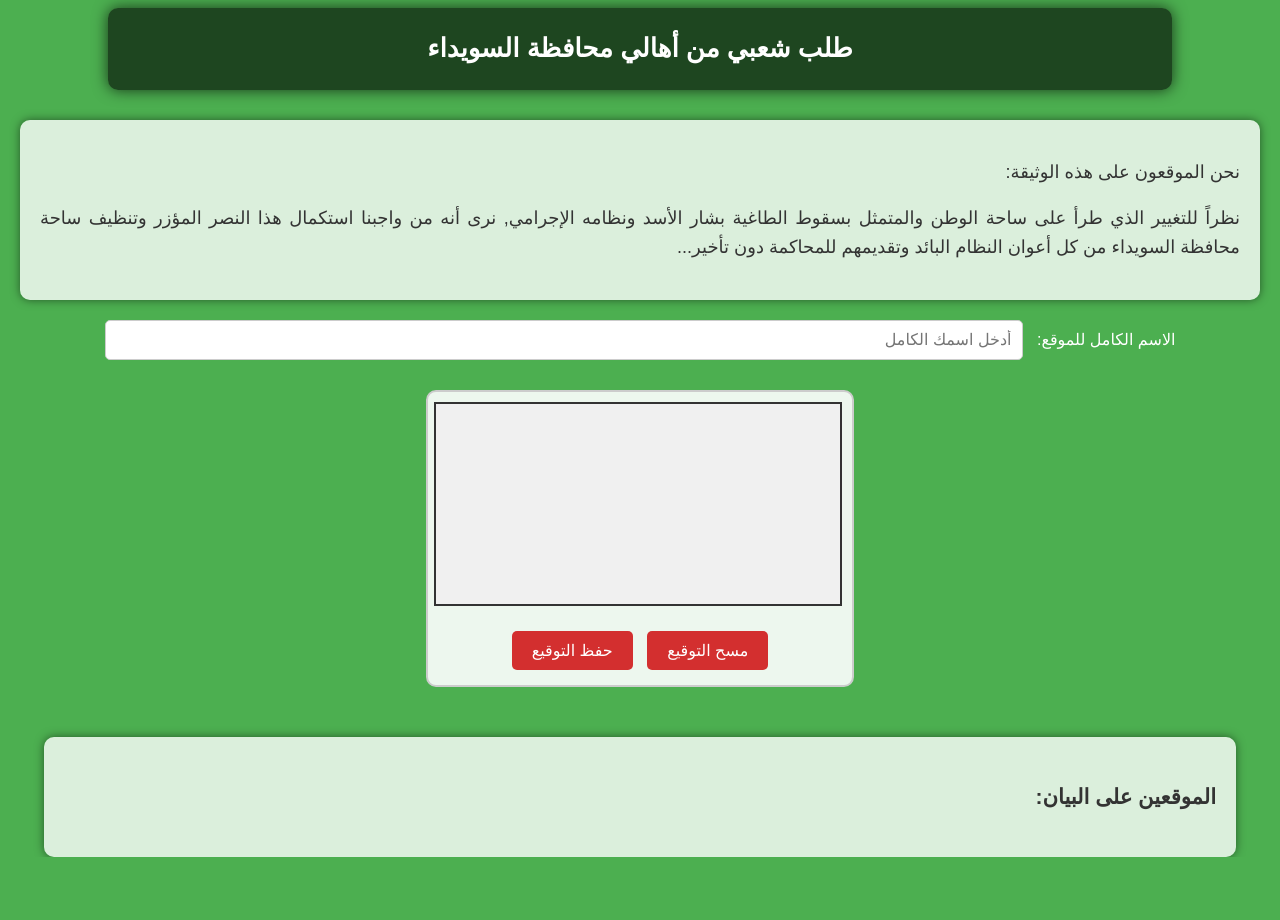
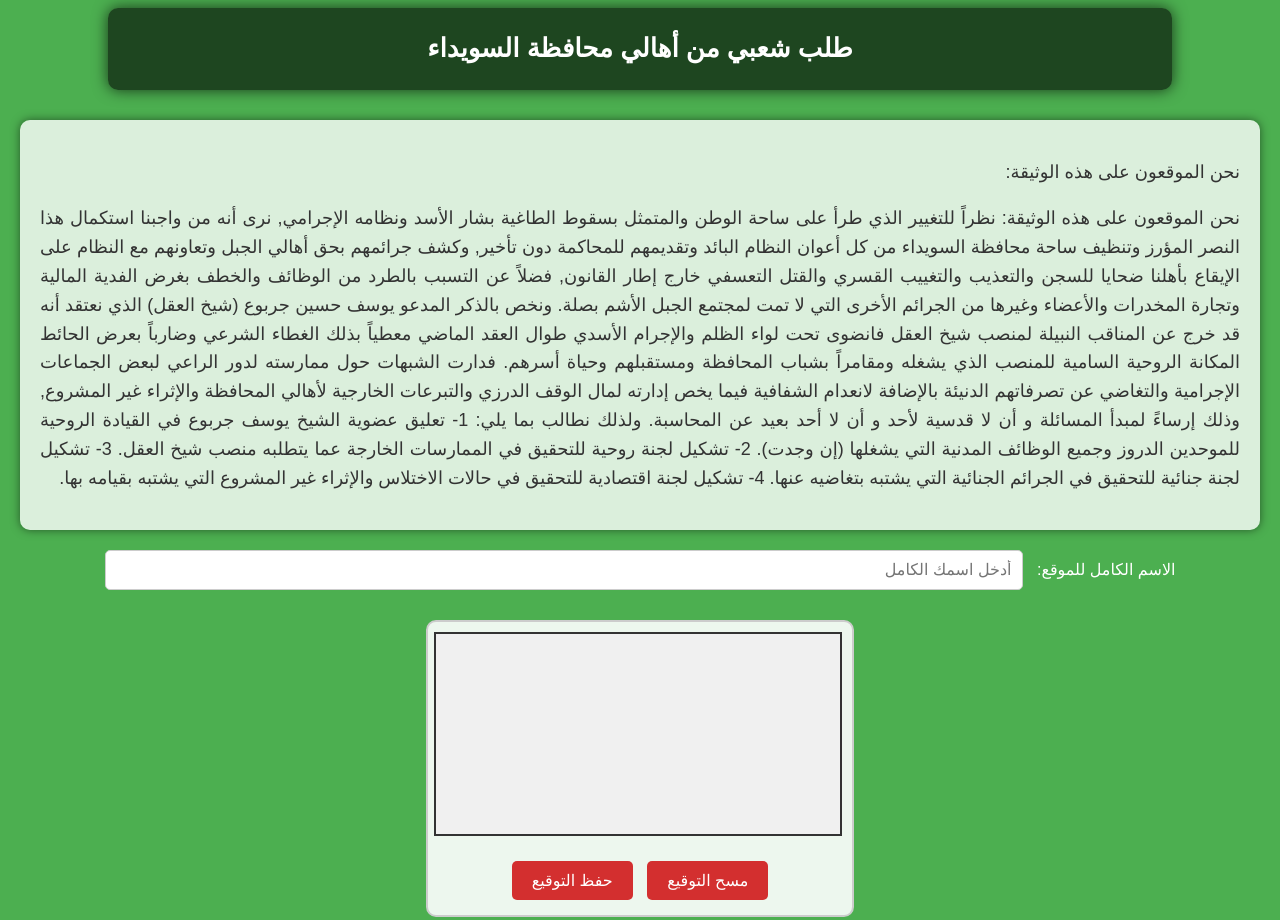
Before and after one commit to Rafat3000/signture-, a plain HTML site: page index.html in a window 1280 px wide. Shown: the part 122-1042 px from the top of the page. Before the commit the page ends 979 px from the top, so only its background shows below. Drawn offline with nearby package versions, Linux system fonts and the light colour scheme; no server answers.

Commit message:
Update index.html

```diff
--- a/index.html
+++ b/index.html
@@ -152,7 +152,14 @@
     <h1>طلب شعبي من أهالي محافظة السويداء</h1>
     <div class="statement-text">
         <p>نحن الموقعون على هذه الوثيقة:</p>
-        <p>نظراً للتغيير الذي طرأ على ساحة الوطن والمتمثل بسقوط الطاغية بشار الأسد ونظامه الإجرامي, نرى أنه من واجبنا استكمال هذا النصر المؤزر وتنظيف ساحة محافظة السويداء من كل أعوان النظام البائد وتقديمهم للمحاكمة دون تأخير...</p>
+        <p>نحن الموقعون على هذه الوثيقة:
+نظراً للتغيير الذي طرأ على ساحة الوطن والمتمثل بسقوط الطاغية بشار الأسد ونظامه الإجرامي, نرى أنه من واجبنا استكمال هذا النصر المؤرز وتنظيف ساحة محافظة السويداء من كل أعوان النظام البائد وتقديمهم للمحاكمة دون تأخير, وكشف جرائمهم بحق أهالي الجبل وتعاونهم مع النظام على الإيقاع بأهلنا ضحايا للسجن والتعذيب والتغييب القسري والقتل التعسفي خارج إطار القانون, فضلاً عن التسبب بالطرد من الوظائف والخطف بغرض الفدية المالية وتجارة المخدرات والأعضاء وغيرها من الجرائم الأخرى التي لا تمت لمجتمع الجبل الأشم بصلة.
+ونخص بالذكر المدعو يوسف حسين جربوع (شيخ العقل) الذي نعتقد أنه قد خرج عن المناقب النبيلة لمنصب شيخ العقل فانضوى تحت لواء الظلم والإجرام الأسدي طوال العقد الماضي معطياً بذلك الغطاء الشرعي وضارباً بعرض الحائط المكانة الروحية السامية للمنصب الذي يشغله ومقامراً بشباب المحافظة ومستقبلهم وحياة أسرهم. فدارت الشبهات حول ممارسته لدور الراعي لبعض الجماعات الإجرامية والتغاضي عن تصرفاتهم الدنيئة بالإضافة لانعدام الشفافية فيما يخص إدارته لمال الوقف الدرزي والتبرعات الخارجية لأهالي المحافظة والإثراء غير المشروع, وذلك إرساءً لمبدأ المسائلة و أن لا قدسية لأحد و أن لا أحد بعيد عن المحاسبة.
+ولذلك نطالب بما يلي:
+1- تعليق عضوية الشيخ يوسف جربوع في القيادة الروحية للموحدين الدروز وجميع الوظائف المدنية التي يشغلها (إن وجدت).
+2- تشكيل لجنة روحية للتحقيق في الممارسات الخارجة عما يتطلبه منصب شيخ العقل.
+3- تشكيل لجنة جنائية للتحقيق في الجرائم الجنائية التي يشتبه بتغاضيه عنها.
+4- تشكيل لجنة اقتصادية للتحقيق في حالات الاختلاس والإثراء غير المشروع التي يشتبه بقيامه بها.</p>
     </div>
 
     <!-- حقل الاسم الكامل -->
```
